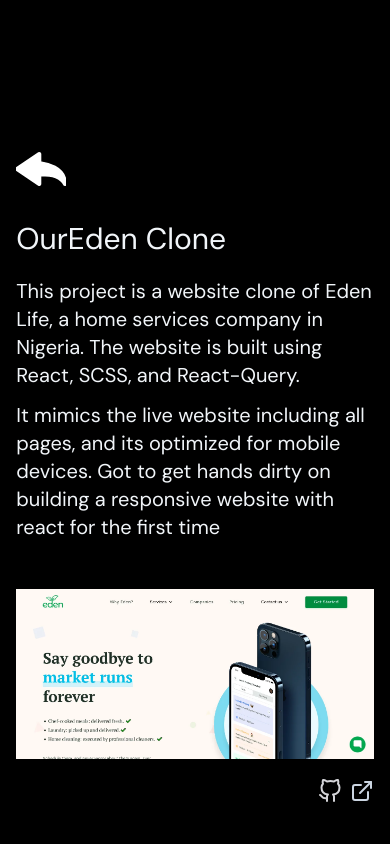
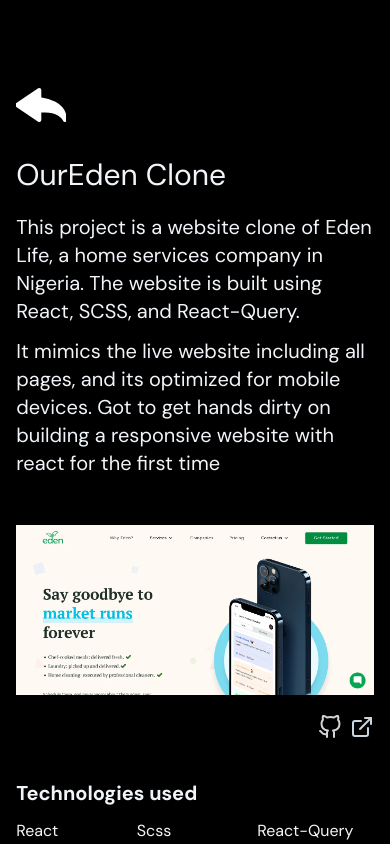
Before and after one commit to talentlessDeveloper/ope-kareem-v1, a React (Vite) app: page /project/eden-clone in a window 390 px wide. Shown: the top 844 px of the page. Built offline with nearby package versions, Linux system fonts and the light colour scheme.

Commit message:
minor change

```diff
--- a/src/pages/Project.tsx
+++ b/src/pages/Project.tsx
@@ -37,7 +37,7 @@
   return (
     <section className="text-slate-100">
       <motion.div
-        className="dev-container py-36"
+        className="dev-container py-20 lg:py-36"
         initial="hidden"
         animate="visible"
         variants={homeVariant}
```
